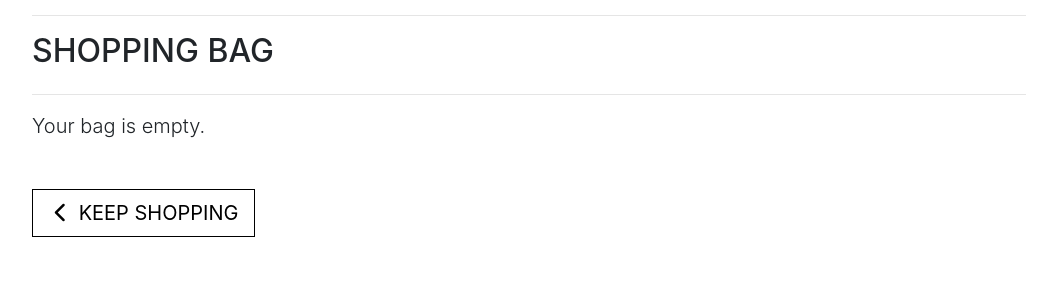
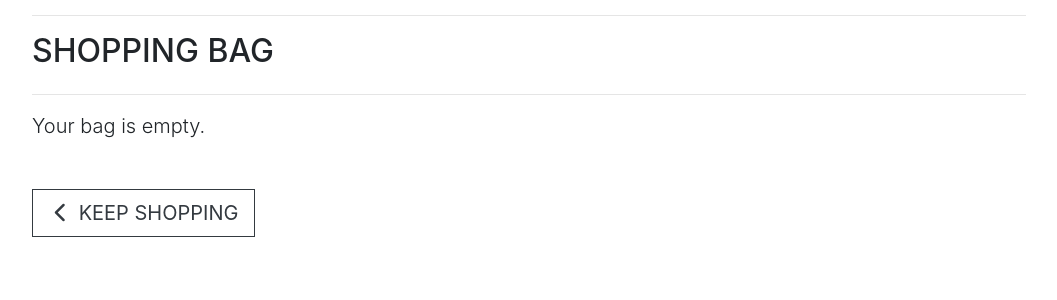
Before and after one commit to shaun6125/ci-milestone-4, a Django app: page /bag/ in a window 1280 px wide. Shown: the part 165-465 px from the top of the page, without its empty margins (111-1168 px from the left). Run offline with Django 5.2, Linux system fonts and the light colour scheme; some libraries are stand-ins or nearby versions.

Commit message:
product modification complete

```diff
--- a/bag/templates/bag/bag.html
+++ b/bag/templates/bag/bag.html
@@ -55,7 +55,7 @@
                                             <div class="form-group">
                                                 <div class="input-group">
                                                     <div class="input-group-prepend">
-                                                        <button class="decrement-qty btn btn-sm btn-black rounded-0"
+                                                        <button class="decrement-qty btn btn-sm btn-dark rounded-0"
                                                             data-item_id="{{ item.item_id }}" id="decrement-qty_{{ item.item_id }}">
                                                             <span>
                                                                 <i class="fas fa-minus fa-sm"></i>
@@ -67,7 +67,7 @@
                                                         data-item_id="{{ item.item_id }}"
                                                         id="id_qty_{{ item.item_id }}">
                                                     <div class="input-group-append">
-                                                        <button class="increment-qty btn btn-sm btn-black rounded-0"
+                                                        <button class="increment-qty btn btn-sm btn-dark rounded-0"
                                                             data-item_id="{{ item.item_id }}" id="increment-qty_{{ item.item_id }}">
                                                             <span>
                                                                 <i class="fas fa-plus fa-sm"></i>
@@ -102,13 +102,13 @@
                             </tr>
                             <tr>
                                 <td colspan="5" class="text-right">
-                                    <a href="{% url 'products' %}" class="btn btn-outline-black rounded-0 btn-lg">
+                                    <a href="{% url 'products' %}" class="btn btn-outline-dark rounded-0 btn-lg">
                                         <span class="icon">
                                             <i class="fas fa-chevron-left"></i>
                                         </span>
                                         <span class="text-uppercase">Keep Shopping</span>
                                     </a>
-                                    <a href="" class="btn btn-black rounded-0 btn-lg">
+                                    <a href="" class="btn btn-dark rounded-0 btn-lg">
                                         <span class="text-uppercase">Secure Checkout</span>
                                         <span class="icon">
                                             <i class="fas fa-lock"></i>
@@ -120,7 +120,7 @@
                     </div>
                 {% else %}
                     <p class="lead mb-5">Your bag is empty.</p>
-                    <a href="{% url 'products' %}" class="btn btn-outline-black rounded-0 btn-lg">
+                    <a href="{% url 'products' %}" class="btn btn-outline-dark rounded-0 btn-lg">
                         <span class="icon">
                             <i class="fas fa-chevron-left"></i>
                         </span>
--- a/bag/urls.py
+++ b/bag/urls.py
@@ -4,4 +4,6 @@ from . import views
 urlpatterns = [
     path('', views.view_bag, name='view_bag'),
     path('add/<item_id>/', views.add_to_bag, name='add_to_bag'),
+    path('adjust/<item_id>/', views.adjust_bag, name='adjust_bag'),
+    path('remove/<item_id>/', views.remove_from_bag, name='remove_from_bag'),
 ]
--- a/bag/views.py
+++ b/bag/views.py
@@ -1,4 +1,7 @@
 from django.shortcuts import render, redirect, reverse, HttpResponse
+from django.contrib import messages
+
+from products.models import Product
 
 # Create your views here.
 
@@ -10,6 +13,7 @@ def view_bag(request):
 def add_to_bag(request, item_id):
     """ Add a quantity of the specified product to the shopping bag """
 
+    product = Product.objects.get(pk=item_id)
     quantity = int(request.POST.get('quantity'))
     redirect_url = request.POST.get('redirect_url')
     size = None
@@ -30,6 +34,7 @@ def add_to_bag(request, item_id):
             bag[item_id] += quantity
         else:
             bag[item_id] = quantity
+            messages.success(request, f'Added {product.name} to your bag')
 
     request.session['bag'] = bag
     return redirect(redirect_url)
```
Also changed, not shown: db.sqlite3.
